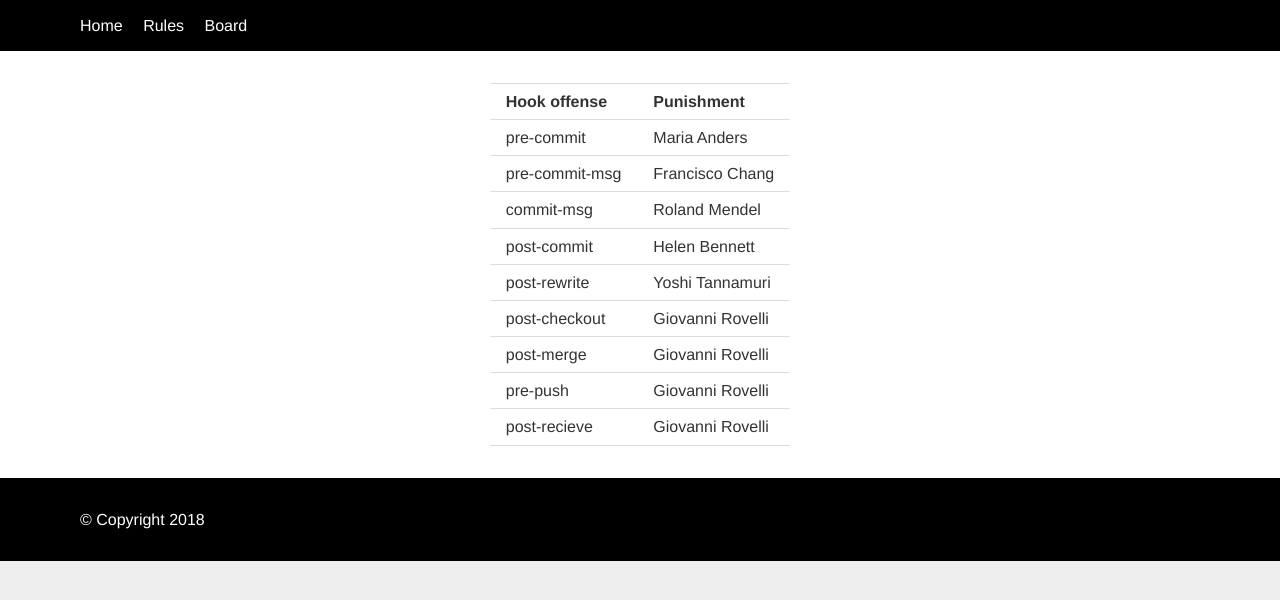
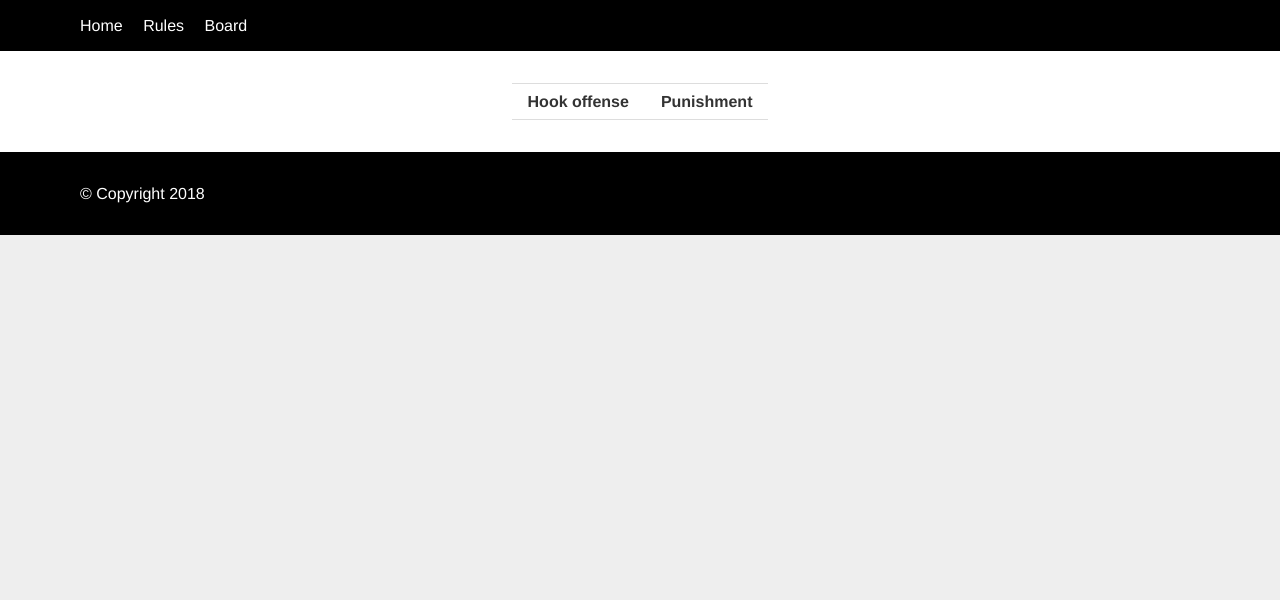
Before and after one commit to Original-heapsters/gitdrnk, a Flask app: template app/templates/rules.html in a window 1280 px wide. Shown: the part 88-688 px from the top of the page. Run offline with Flask 2, Linux system fonts and the light colour scheme; the template is opened without the code that fills it: most values are stand-ins (such as "Sample title", 1, 10 or a date in 2020); lists and menus that the app fills with data are empty.

Commit message:
Everything just about done...enough

```diff
--- a/app/app.py
+++ b/app/app.py
@@ -23,15 +23,6 @@ officialRules = {
 'prepush' : 'Drink for how long your push took',
 'postrecieve' : 'Drink like a fancy person'
 }
-# officialRules["precommit"] = "Everyone drinks!"
-# officialRules["precommitmsg"] = "Take a sip"
-# officialRules["commitmsg"] = "Take 3 sips"
-# officialRules["postcommit"] = "Take a really small sip"
-# officialRules["postrewrite"] = "Chug to your hearts content"
-# rules["postcheckout"] = "Do some sorta exercise OR drink a quarter of what you have"
-# rules["postmerge"] = "Take a really big sip"
-# rules["prepush"] = "Drink for how long your push took"
-# rules["postrecieve"] = "Drink like a fancy person"
 
 
 os.system('mkdir -p ' + logFileDir + ' && touch '+ logFile)
@@ -39,14 +30,25 @@ os.system('mkdir -p ' + logFileDir + ' && touch '+ logFile)
 @app.route('/')
 @app.route('/index')
 def index():
-    playAnAudioFile()
     scriptLocation = url_for('static', filename='installScript.sh')
     return render_template('index.html', installScript=scriptLocation)
 
 @app.route('/rules', methods=['GET'])
 def rules():
-    playAnAudioFile()
     return render_template('rules.html', rulesDefinition=officialRules)
+
+@app.route('/board')
+def board():
+    content = []
+    for line in reversed(open(logFile).readlines()):
+        content.append(line)
+    return render_template('board.html', logContents=content)
+
+@app.route('/restart')
+def restart():
+    open(logFile, 'w').close()
+    return render_template('index.html')
+
 
 @app.route('/precommit/<offender>')
 def precommit(offender):
@@ -102,11 +104,6 @@ def postrecieve(offender):
     writeOffense(offender=offender, offense='postrecieve')
     return 'OK'
 
-@app.route('/board')
-def board():
-    playAnAudioFile()
-    return render_template('board.html')
-
 def writeOffense(offender = None, offense = None):
     with open(logFile, 'a') as fo:
         line = offender + ' just did a ' + offense
--- a/app/templates/layout.html
+++ b/app/templates/layout.html
@@ -20,8 +20,10 @@
       </div>
     </div>
     <div class=content>
+      <center>
       {% block body %}
       {% endblock %}
+    </center>
     </div>
   </body>
   <div class=footer>
--- a/app/templates/rules.html
+++ b/app/templates/rules.html
@@ -1,47 +1,16 @@
 {% extends "layout.html" %}
 {% block body %}
-<center>
 <table>
   <tr>
     <th>Hook offense</th>
     <th>Punishment</th>
   </tr>
+
+  {% for key, punishment in rulesDefinition.items() %}
   <tr>
-    <td>pre-commit</td>
-    <td>Maria Anders</td>
+    <td>{{key}}</td>
+    <td>{{punishment}}</td>
   </tr>
-  <tr>
-    <td>pre-commit-msg</td>
-    <td>Francisco Chang</td>
-  </tr>
-  <tr>
-    <td>commit-msg</td>
-    <td>Roland Mendel</td>
-  </tr>
-  <tr>
-    <td>post-commit</td>
-    <td>Helen Bennett</td>
-  </tr>
-  <tr>
-    <td>post-rewrite</td>
-    <td>Yoshi Tannamuri</td>
-  </tr>
-  <tr>
-    <td>post-checkout</td>
-    <td>Giovanni Rovelli</td>
-  </tr>
-  <tr>
-    <td>post-merge</td>
-    <td>Giovanni Rovelli</td>
-  </tr>
-  <tr>
-    <td>pre-push</td>
-    <td>Giovanni Rovelli</td>
-  </tr>
-  <tr>
-    <td>post-recieve</td>
-    <td>Giovanni Rovelli</td>
-  </tr>
+  {% endfor %}
 </table>
-</center>
 {% endblock %}
```
Also changed, not shown: app/templates/board.html (+7 -0 lines), app/templates/index.html (+6 -1 lines).
